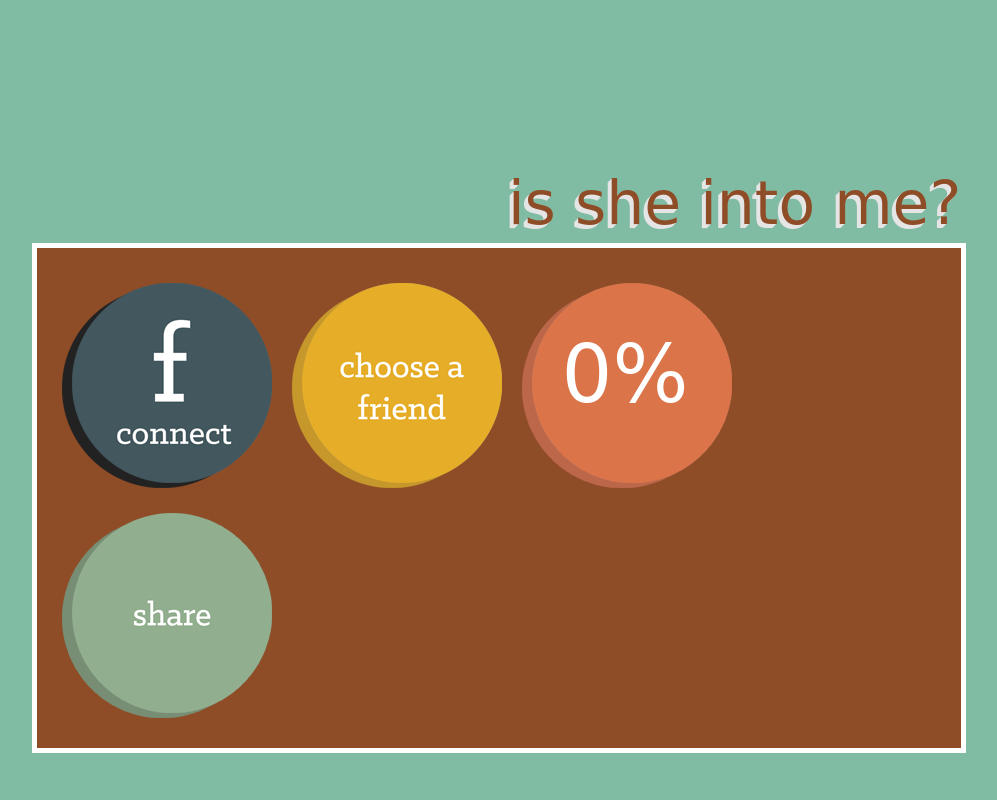
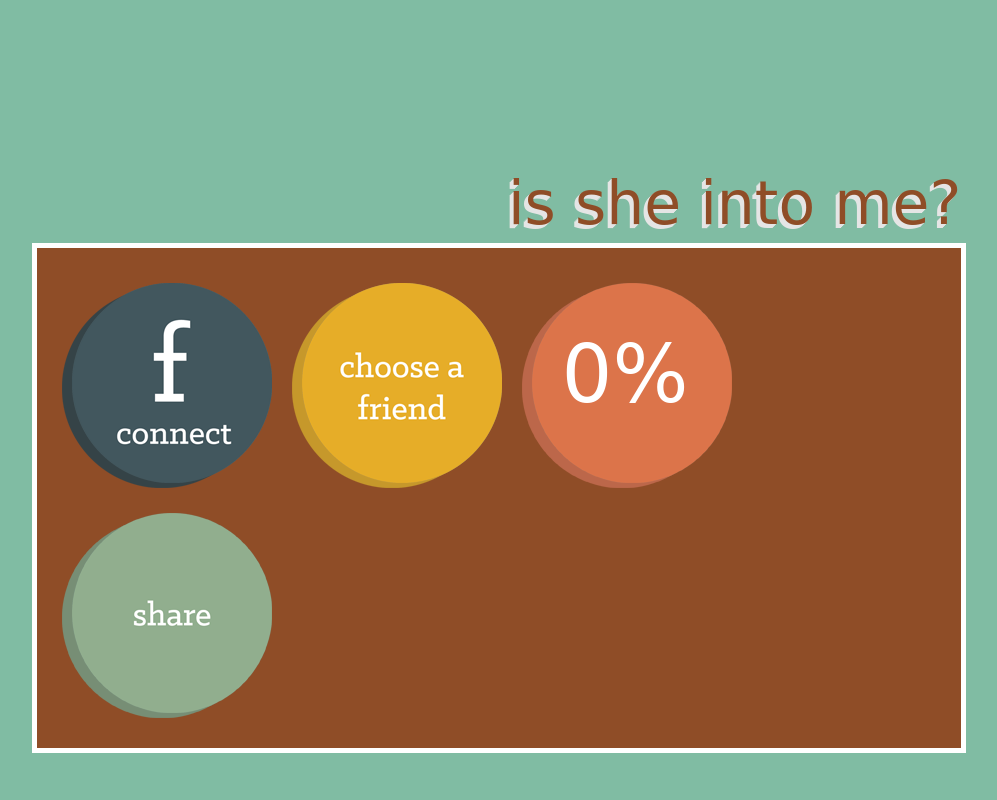
Before and after one commit to smilli/issheintome, a Django app: page / in a window 1280 px wide. Shown: the whole page, without its empty margins (166-1163 px from the left). Run offline with Django 3.2, Linux system fonts and the light colour scheme; some libraries are stand-ins or nearby versions; some web fonts are replaced.

Commit message:
fb button edit

```diff
--- a/static/css/style.css
+++ b/static/css/style.css
@@ -60,8 +60,8 @@ html , body{
 
 #fb-auth {
 	/*opacity: 0.3;*/
-	-webkit-filter: drop-shadow(-10px 5px 0px #222);
-	filter: drop-shadow(-10px 5px 0px #222);
+	-webkit-filter: drop-shadow(-10px 5px 0px #354347);
+	filter: drop-shadow(-10px 5px 0px #354347);
 }
 
 #choose-friend {
```
